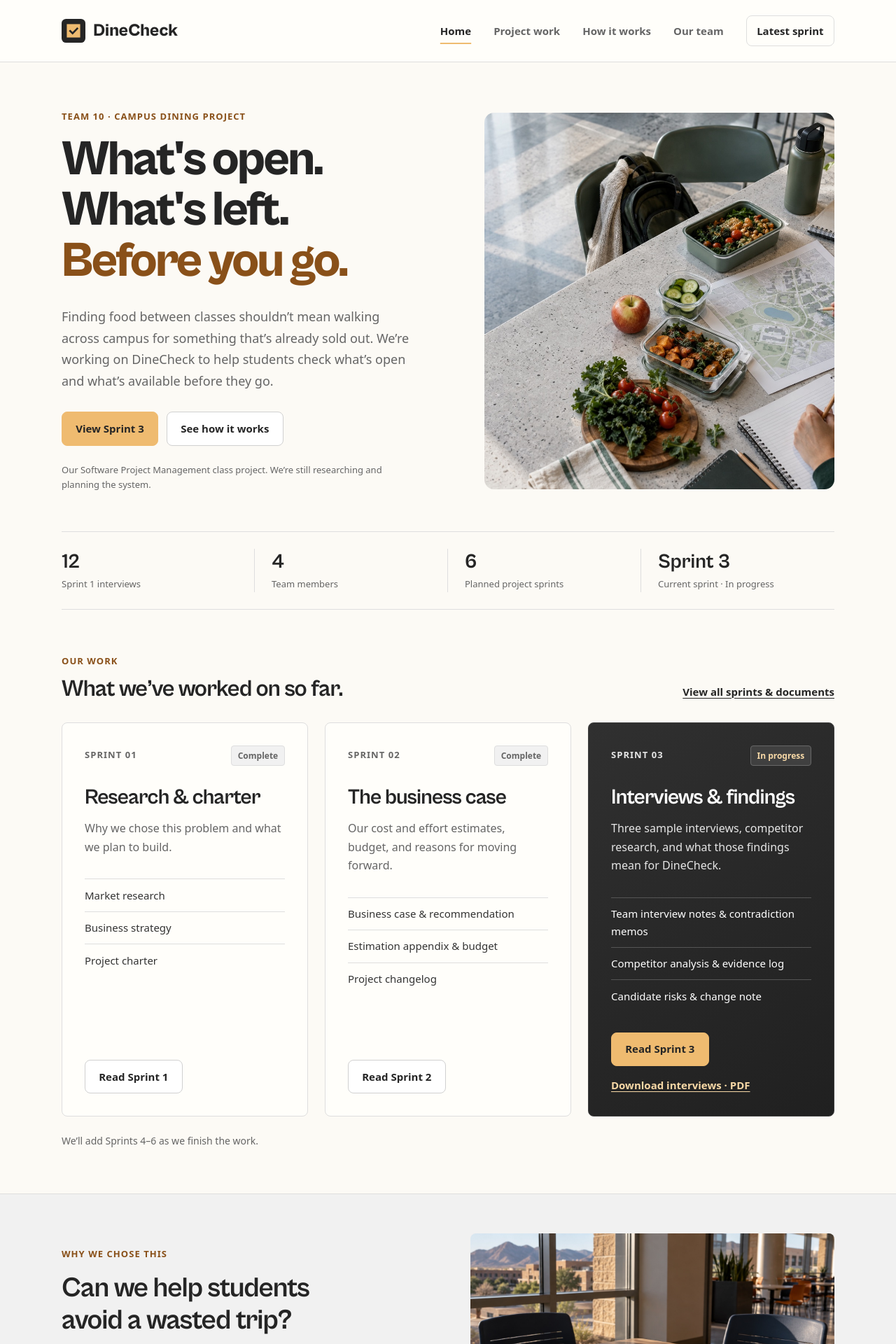
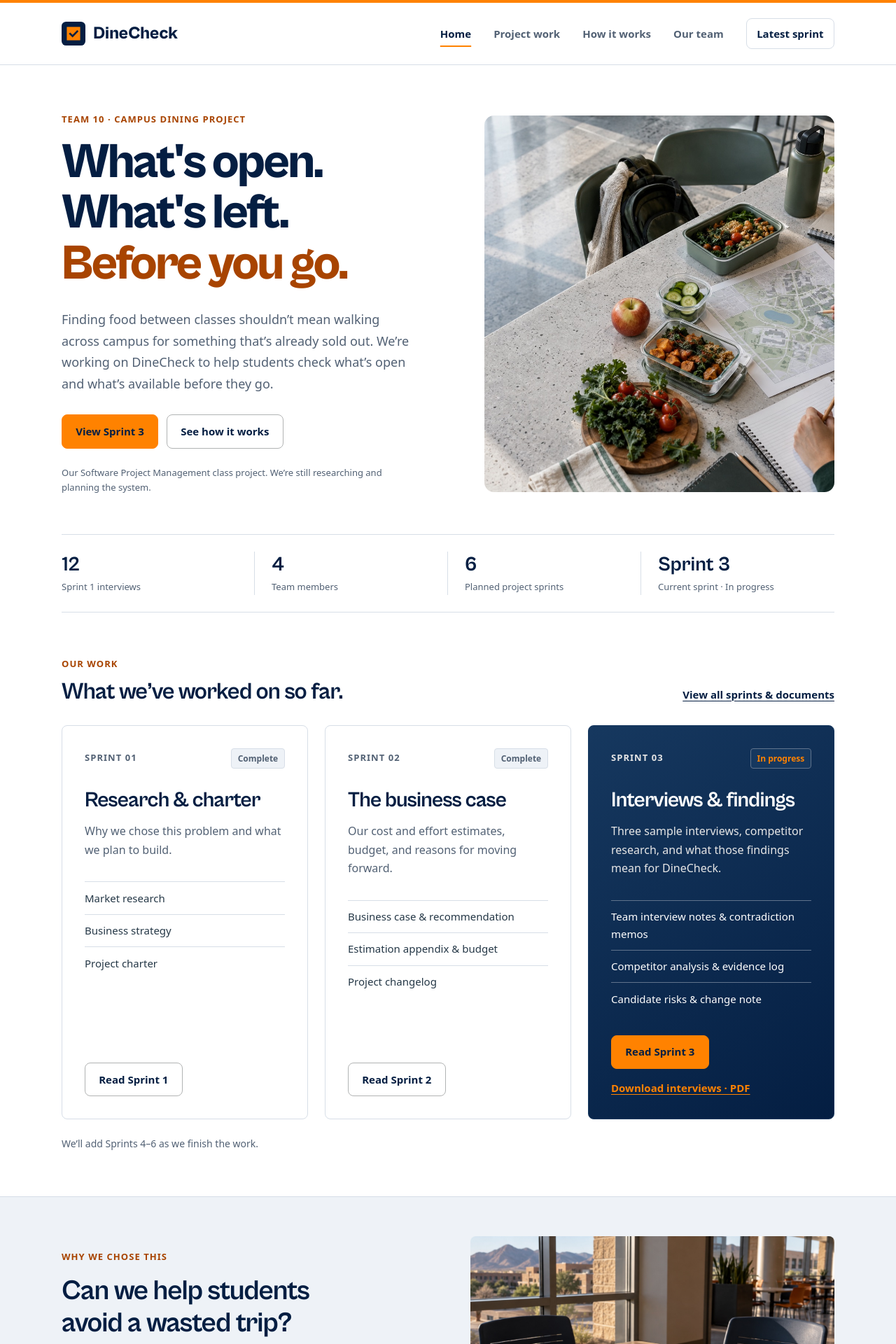
Before and after one commit to dlozan62/dlozan62.github.io, a Jekyll site: the page built from index.html, in a window 1280 px wide. Shown: the top 1920 px of the page at 70% size. Built offline with Jekyll 4.4.1, drawn with Linux system fonts in a browser that asks for light colours.

Commit message:
Apply UTEP navy and orange theme

```diff
--- a/_layouts/default.html
+++ b/_layouts/default.html
@@ -3,7 +3,7 @@
   <head>
     <meta charset="utf-8">
     <meta name="viewport" content="width=device-width, initial-scale=1">
-    <meta name="theme-color" content="#252525">
+    <meta name="theme-color" content="#041e42">
     <meta name="color-scheme" content="light">
     <title>{{ page.title | escape }} | {{ site.title | escape }}</title>
     <meta name="description" content="{{ page.description | default: site.description | escape }}">
@@ -15,7 +15,7 @@
     <meta property="og:image" content="{{ '/assets/images/campus-dining-work-session.jpg' | absolute_url }}">
     <link rel="icon" type="image/svg+xml" href="{{ '/assets/favicon.svg' | relative_url }}">
     <link rel="preload" href="{{ '/assets/fonts/CabinetGrotesk-Bold.woff2' | relative_url }}" as="font" type="font/woff2" crossorigin>
-    <link rel="stylesheet" href="{{ '/assets/css/style.css' | relative_url }}?v=site-review-2">
+    <link rel="stylesheet" href="{{ '/assets/css/style.css' | relative_url }}?v=utep-colors-1">
     <script src="{{ '/assets/js/site.js' | relative_url }}?v=site-review-2" defer></script>
   </head>
   <body id="page-top">
--- a/assets/css/style.css
+++ b/assets/css/style.css
@@ -20,16 +20,17 @@
   font-display: swap;
 }
 
+/* UTEP Blue, Orange, and Silver; darker orange keeps small text readable. */
 :root {
   color-scheme: light;
-  --navy: #252525;
-  --orange: #efbb70;
-  --orange-ink: #895019;
-  --ink: #333333;
-  --muted: #656565;
-  --line: #dedede;
-  --mist: #f1f1f1;
-  --white: #fcfaf5;
+  --navy: #041e42;
+  --orange: #ff8200;
+  --orange-ink: #a84400;
+  --ink: #243746;
+  --muted: #526174;
+  --line: #d7dee7;
+  --mist: #eef2f7;
+  --white: #ffffff;
   --container: 74rem;
   --reading: 48rem;
   --gutter: clamp(1.25rem,4vw,2.5rem);
@@ -122,7 +123,7 @@
 }
 
 :where(a,button,summary,[tabindex]):focus-visible {
-  outline: 3px solid #895019;
+  outline: 3px solid var(--orange-ink);
   outline-offset: 4px;
 }
 
@@ -154,7 +155,8 @@
 
 /* Shared navigation */
 .site-header {
-  background: #fffefa;
+  border-top: 4px solid var(--orange);
+  background: var(--white);
   border-bottom: 1px solid var(--line);
 }
 
@@ -303,7 +305,7 @@
 }
 
 .button:hover {
-  background: #404040;
+  background: #16385f;
   color: white;
 }
 
@@ -314,14 +316,14 @@
 }
 
 .button--orange:hover {
-  background: #e4a653;
-  border-color: #e4a653;
+  background: #f5a14c;
+  border-color: #f5a14c;
   color: var(--navy);
 }
 
 .button--outline {
   background: white;
-  border-color: #d0d0d0;
+  border-color: #b1b3b3;
   color: var(--navy);
 }
 
@@ -436,7 +438,7 @@
   content: "";
   position: absolute;
   inset: 45% 0 0;
-  background: linear-gradient(transparent,rgba(32,32,32,.92));
+  background: linear-gradient(transparent,rgba(4,30,66,.92));
 }
 
 .hero-figure figcaption {
@@ -536,7 +538,7 @@
 }
 
 .sprint-card {
-  background: #fffefa;
+  background: var(--white);
   border: 1px solid var(--line);
   border-radius: 8px;
   padding: 2rem;
@@ -607,8 +609,8 @@
 }
 
 .sprint-card.current {
-  background: linear-gradient(145deg,#303030,#202020);
-  border-color: #404040;
+  background: linear-gradient(145deg,#16385f,#041e42);
+  border-color: #16385f;
   color: #fff;
 }
 
@@ -621,21 +623,21 @@
 }
 
 .current .badge {
-  background: #404040;
-  color: #f7d8a6;
-  border-color: #686868;
+  background: #16385f;
+  color: var(--orange);
+  border-color: #60738c;
 }
 
 .current li {
-  border-color: #555555;
+  border-color: #60738c;
 }
 
 .current .text-link {
-  color: #f7d8a6;
+  color: var(--orange);
 }
 
 .current .text-link:hover {
-  color: #fff3df;
+  color: #ffe0bf;
 }
 
 .next-sprints {
@@ -806,7 +808,7 @@
 
 .prose {
   max-width: var(--reading);
-  color: #333333;
+  color: #243746;
 }
 
 .prose h3 {
@@ -981,7 +983,7 @@
   font-weight: 600;
   color: var(--navy);
   border-bottom: 1px solid var(--line);
-  background: #f6f6f6;
+  background: #f6f8fb;
 }
 
 .charter-table td,.charter-table th {
@@ -992,7 +994,7 @@
 }
 
 .charter-table thead th {
-  background: #f1f1f1;
+  background: #eef2f7;
   color: var(--navy);
   font-weight: 650;
   font-size: .8125rem;
@@ -1004,7 +1006,7 @@
 }
 
 .charter-table tbody tr:nth-child(even) {
-  background: #f6f6f6;
+  background: #f6f8fb;
 }
 
 .charter-table tr:last-child>* {
@@ -1037,7 +1039,7 @@
 }
 
 .charter-table .row-subtotal>* {
-  background: #f1f1f1;
+  background: #eef2f7;
   font-weight: 650;
 }
 
@@ -1308,7 +1310,7 @@
 }
 
 .decision-panel .document-label {
-  color: #efbb70;
+  color: #ff8200;
 }
 
 .decision-panel__eyebrow {
@@ -1520,7 +1522,7 @@
 }
 
 .sprint-index__current {
-  background: #f1f1f1;
+  background: #eef2f7;
   border-left: 3px solid var(--orange);
 }
 
@@ -1667,6 +1669,7 @@
 }
 
 .site-footer {
+  border-top: 4px solid var(--orange);
   background: var(--navy);
   color: #e5e5e5;
   margin-top: 0;
@@ -1690,7 +1693,7 @@
 }
 
 .footer-brand:hover {
-  color: #efbb70;
+  color: #ff8200;
 }
 
 .footer-about p {
@@ -1742,7 +1745,7 @@
   max-width: calc(var(--container) - 5rem);
   padding: 1.3rem 0;
   margin: auto;
-  border-top: 1px solid #505050;
+  border-top: 1px solid #60738c;
   display: flex;
   justify-content: space-between;
   gap: 1rem;
@@ -1751,7 +1754,7 @@
 }
 
 /* Concept preview, evidence, and project progress */
-.product-preview { border: 1px solid #e6e6e6; border-radius: 16px; padding: clamp(1.25rem,3vw,2.25rem); background: linear-gradient(150deg,#f3f3f3,#ffffff); box-shadow: 0 18px 50px #25252510; min-width: 0; }
+.product-preview { border: 1px solid #e6e6e6; border-radius: 16px; padding: clamp(1.25rem,3vw,2.25rem); background: linear-gradient(150deg,#eef2f7,#ffffff); box-shadow: 0 18px 50px #041e4210; min-width: 0; }
 .preview-top { display:flex; justify-content:space-between; align-items:center; gap:1rem; margin-bottom:2rem; font-size:.75rem; color:var(--muted); }
 .product-preview h2 { font-size:2.4rem; margin-bottom:.4rem; }
 .product-preview>p { color:var(--muted); font-size:.9375rem; }
@@ -1761,8 +1764,8 @@
 .preview-menu { list-style:none; padding:0; margin:0; }
 .preview-menu li { display:flex; justify-content:space-between; align-items:center; gap:1rem; padding:1rem 0; margin:0; border-bottom:1px solid var(--line); font-size:.875rem; }
 .status { display:inline-flex; align-items:center; width:fit-content; flex-shrink:0; border-radius:999px; padding:.25rem .6rem; font-size:.75rem; font-weight:650; line-height:1.4; }
-.status--open { color:#3f3f3f; background:#ececec; }
-.status--sold { color:#85501f; background:#fbedd9; }
+.status--open { color:var(--navy); background:#e3ebf5; }
+.status--sold { color:var(--orange-ink); background:#fff0df; }
 .product-preview .preview-update,.product-preview .preview-note { font-size:.75rem; margin:1rem 0; }
 .product-preview .button { width:100%; justify-content:space-between; margin-top:.5rem; }
 .evidence-cards { display:grid; grid-template-columns:repeat(3,minmax(0,1fr)); gap:1.25rem; }
@@ -1784,7 +1787,7 @@
 .summary-metrics dd { margin:.25rem 0 0; font-family:var(--display); font-size:2rem; font-weight:700; color:var(--navy); }
 .summary-metrics dd span { font-family:var(--font); font-size:.8125rem; font-weight:400; }
 .decision-summary .summary-assumptions { grid-column:1/-1; border-top:1px solid var(--line); padding-top:1rem; font-size:.8125rem; margin:0; }
-.on-page-nav { position:sticky; top:0; z-index:20; background:var(--white); box-shadow:0 5px 12px #25252508; }
+.on-page-nav { position:sticky; top:0; z-index:20; background:var(--white); box-shadow:0 5px 12px #041e4208; }
 html { scroll-padding-top:7rem; }
 .page-end { max-width:var(--container); margin:auto; padding:0 var(--gutter) 2rem; text-align:right; }
 [hidden] { display:none!important; }
@@ -1812,8 +1815,8 @@
   padding: clamp(1.25rem, 3vw, 2.5rem);
   border: 1px solid var(--line);
   border-radius: 1rem;
-  background: #fffefa;
-  box-shadow: 0 8px 30px #25252506;
+  background: var(--white);
+  box-shadow: 0 8px 30px #041e4206;
   scroll-margin-top: 8rem;
 }
 .sprint-research .charter-section__heading { padding-bottom: 1.2rem; margin-bottom: 1.5rem; border-bottom: 1px solid var(--line); }
@@ -2318,7 +2321,7 @@
   }
 
   .decision-panel {
-    background: #f1f1f1;
+    background: #eef2f7;
     color: var(--ink);
   }
 
```
Also changed, not shown: assets/favicon.svg.
